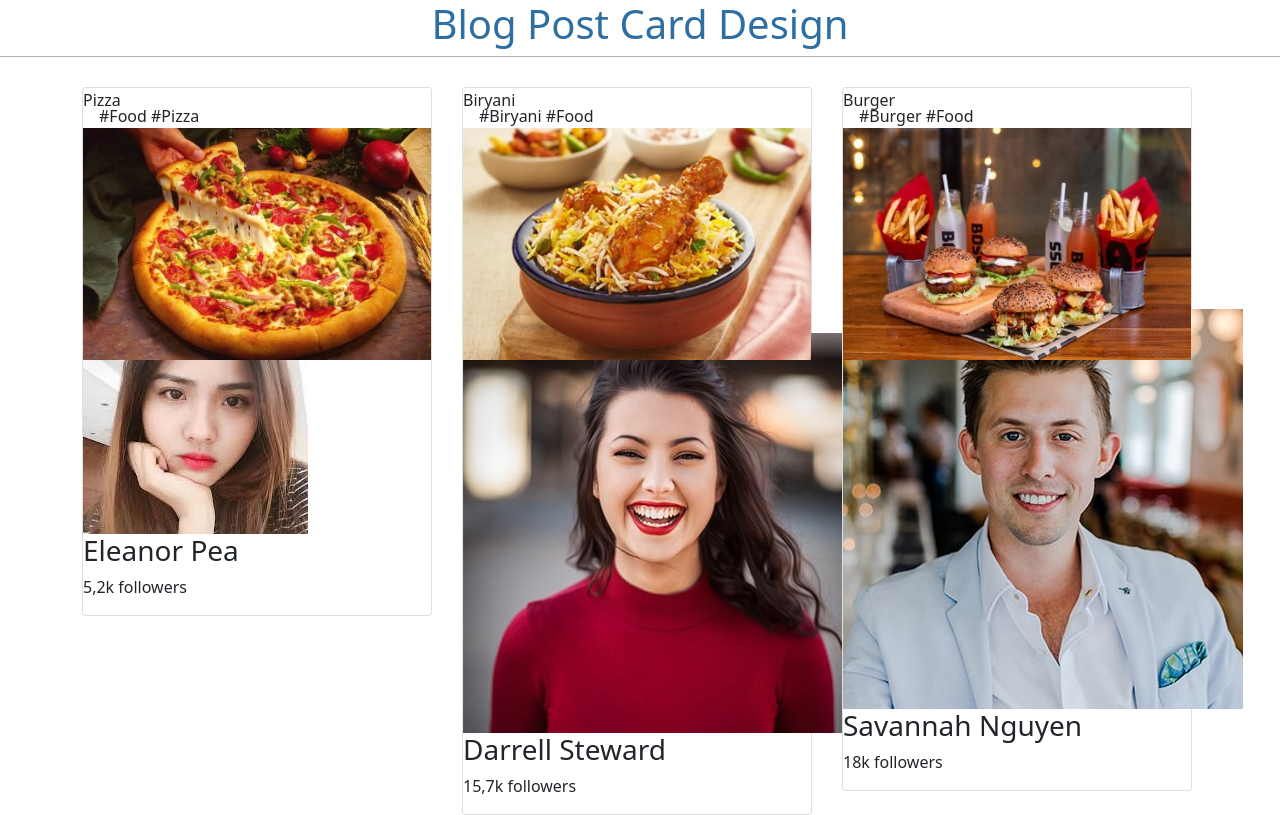
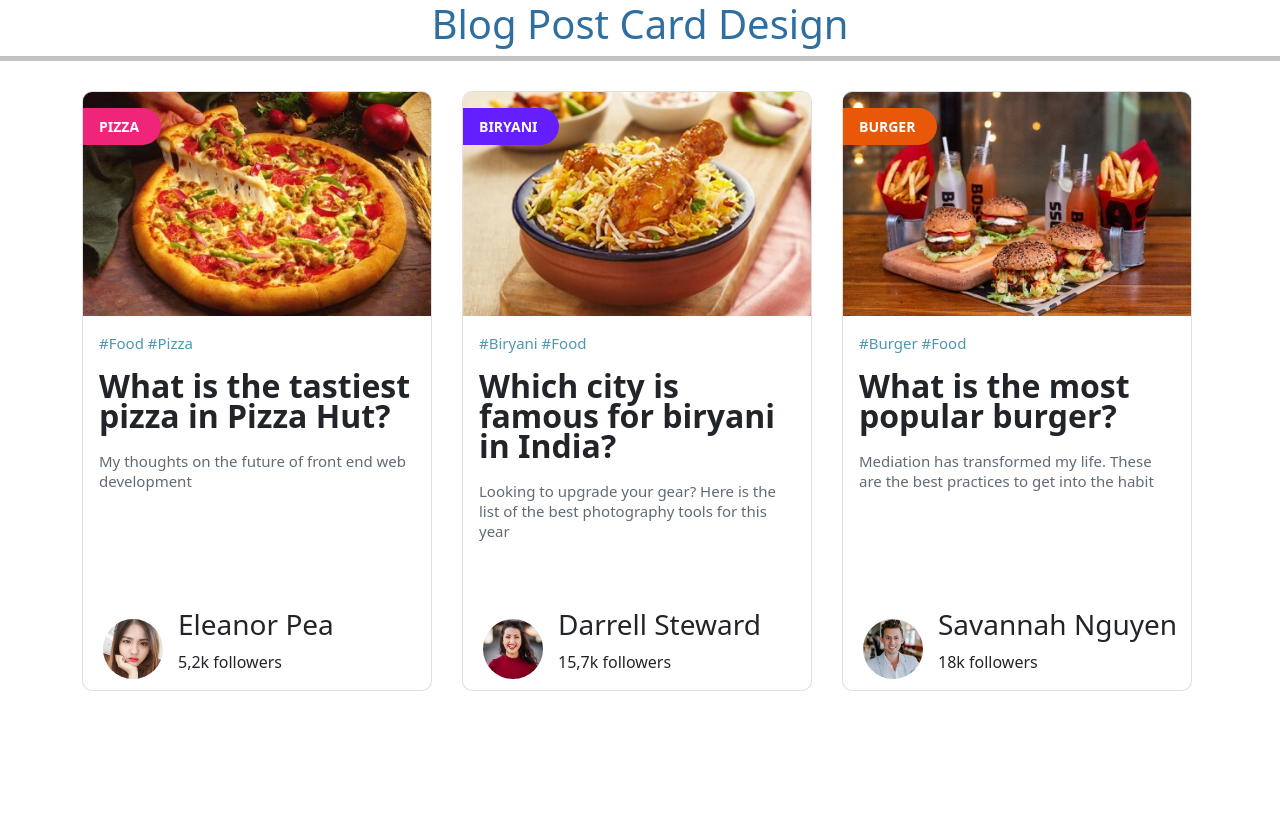
Before and after one commit to anarmh/Responsive-Animation-start, a plain HTML site: page index.html in a window 1280 px wide. Drawn offline with nearby package versions, Linux system fonts and the light colour scheme.

Commit message:
add css code

```diff
--- a/assets/css/style.css
+++ b/assets/css/style.css
@@ -3,11 +3,10 @@
     padding: 0;
     box-sizing: border-box;
 }
-#wrapper{
-    /* background-color:   #ffffff;; */
-}
+
+
 #wrapper .title{
-    border-bottom: 1px solid #b4b4b4;
+    border-bottom: 5px solid #c2c2c2 ;
     margin-bottom: 30px;
 }
 #wrapper .title h1{
@@ -15,17 +14,145 @@
     color: #2f6ea1;
 }
 #wrapper{
-    box-shadow: 0px 2px 20px #d7dfe2;
+    box-shadow:  #d7dfe2;
+}
+#wrapper .container{
+
+}
+
+@media (max-width: 767.98px){
+    #wrapper .container{
+        box-shadow:  #d7dfe2;
+
+    }
+}
+@media (max-width: 991.98px){
+    #wrapper .container{
+        box-shadow:  #d7dfe2;
+        justify-content: center;
+
+    }
 }
 #wrapper .card{
-    position: relative;
-    width: 350px;
+    width: 410px;
+    height: 600px;
+    overflow: hidden;
+   transition: 250ms all ease-in-out;
+   border-radius: 10px;
+  }
+  @media (max-width: 767.98px) {
+
+    #wrapper .card{
+        width: 410px;
+        overflow: hidden;
+       transition: 250ms all ease-in-out;
+       margin: 30px auto;
+       border-radius: 10px;
+      }
+ }
+ @media (max-width: 1199.98px) {
+
+    #wrapper .card{
+        width: 300px;
+        overflow: hidden;
+       transition: 250ms all ease-in-out;
+       border-radius: 10px;
+      }
+
+ }
+ @media(min-width: 1199.99px) and (max-width: 1400px)  {
+
+    #wrapper .card{
+        width: 350px;
+        overflow: hidden;
+       transition: 250ms all ease-in-out;
+       border-radius: 10px;
+      }
+}
+ @media (max-width: 991.98px) {
+    #wrapper .card{
+        width: 410px;
+        overflow: hidden;
+       transition: 250ms all ease-in-out;
+       margin: 30px auto;
+       border-radius: 10px;
+      }
+
+}
+  #wrapper .card:hover {
+    transform: scale(1.05);
+    box-shadow: 0px 2px 40px #d7dfe2;
 }
 #wrapper .card .card-banner{
-     position: absolute;
+
     width: 100%;
+    height: 224px;
+    object-fit: cover;
 }
 #wrapper .card .card-banner img{
    width: 100%;
    height: 100%;
+
 }
+#wrapper .card .card-banner .first{
+    font-size: 14px;
+    font-weight: bold;
+  position: absolute;
+   text-transform: uppercase;
+   color: white;
+   background-color: #ef257a;
+   padding: 8px 22px 8px  16px;
+   top: 16px;
+  border-radius: 0 32px 32px 0;
+}
+#wrapper .card .card-banner .second{
+    font-size: 14px;
+    font-weight: bold;
+  position: absolute;
+   text-transform: uppercase;
+   color: white;
+   background: #651fff;
+   padding: 8px 22px 8px  16px;
+   top: 16px;
+  border-radius: 0 32px 32px 0;
+}
+#wrapper .card .card-banner .third{
+    font-size: 14px;
+    font-weight: bold;
+  position: absolute;
+   text-transform: uppercase;
+   color: white;
+   background: #e85808;
+   padding: 8px 22px 8px  16px;
+   top: 16px;
+  border-radius: 0 32px 32px 0;
+}
+#wrapper .card .card-body .first-text{
+    font-size: 15px;
+    font-weight: 500;
+    color: #4d97b2;
+}
+#wrapper .card h2{
+    line-height: 30px;
+    font-weight: 700;
+}
+#wrapper .card .card-body .second-text{
+    font-size: 15px;
+    color: #616b74;
+    line-height: 20px;
+    margin-top: 20px;
+}
+#wrapper .card .card-profile{
+    display: flex;
+    align-items: center;
+}
+#wrapper .card .card-profile img{
+    width: 60px;
+    height: 60px;
+    object-fit: cover;
+    border-radius: 50%;
+    margin-left: 20px;
+}
+#wrapper .card .card-profile-info{
+    margin-left: 15px;
+}
--- a/index.html
+++ b/index.html
@@ -16,16 +16,16 @@
 
         <div class="container">
             <div class="row">
-                <div class="col-sm-12 col-md 12 col-xl-4">
+                <div class="col-sm-12 col-md-12 col-lg-4">
                     <div class="card">
                         <div class="card-banner">
-                            <p>Pizza</p>
+                            <p class="first">Pizza</p>
                             <img src="./assets/img/Pizza.jpg" alt="">
                         </div>
                         <div class="card-body">
-                            <p>#Food #Pizza</p>
+                            <p class="first-text">#Food #Pizza</p>
                             <h2>What is the tastiest pizza in Pizza Hut?</h2>
-                            <p>My thoughts on the future of front end web development</p>
+                            <p class="second-text" >My thoughts on the future of front end web development</p>
                         </div>
                         <div class="card-profile">
                             <img src="./assets/img/First girl.jpeg" alt="">
@@ -39,16 +39,16 @@
 
 
                 </div>
-                <div class="col-sm-12 col-md 12 col-xl-4">
+                <div class="col-sm-12 col-md-12 col-lg-4">
                     <div class="card">
                         <div class="card-banner">
-                            <p>Biryani</p>
+                            <p class="second">Biryani</p>
                             <img src="./assets/img/toyuq.jpg" alt="">
                         </div>
                         <div class="card-body">
-                            <p>#Biryani #Food</p>
+                            <p class="first-text">#Biryani #Food</p>
                             <h2>Which city is famous for biryani in India?</h2>
-                            <p>Looking to upgrade your gear? Here is the list of the best photography tools for this year</p>
+                            <p class="second-text">Looking to upgrade your gear? Here is the list of the best photography tools for this year</p>
                         </div>
                         <div class="card-profile">
                             <img src="/assets/img/second girl.jpg" alt="">
@@ -60,16 +60,16 @@
 
                     </div>
                 </div>
-                <div class="col-sm-12 col-md 12 col-xl-4">
+                <div class="col-sm-12 col-md-12 col-lg-4">
                     <div class="card">
                         <div class="card-banner">
-                            <p>Burger</p>
+                            <p class="third">Burger</p>
                             <img src="./assets/img/burger.jpg" alt="">
                         </div>
                         <div class="card-body">
-                            <p>#Burger #Food</p>
+                            <p class="first-text">#Burger #Food</p>
                             <h2>What is the most popular burger?</h2>
-                            <p>Mediation has transformed my life. These are the best practices to get into the habit</p>
+                            <p class="second-text">Mediation has transformed my life. These are the best practices to get into the habit</p>
                         </div>
                         <div class="card-profile">
                             <img src="./assets/img/boy.jpg" alt="">
```
